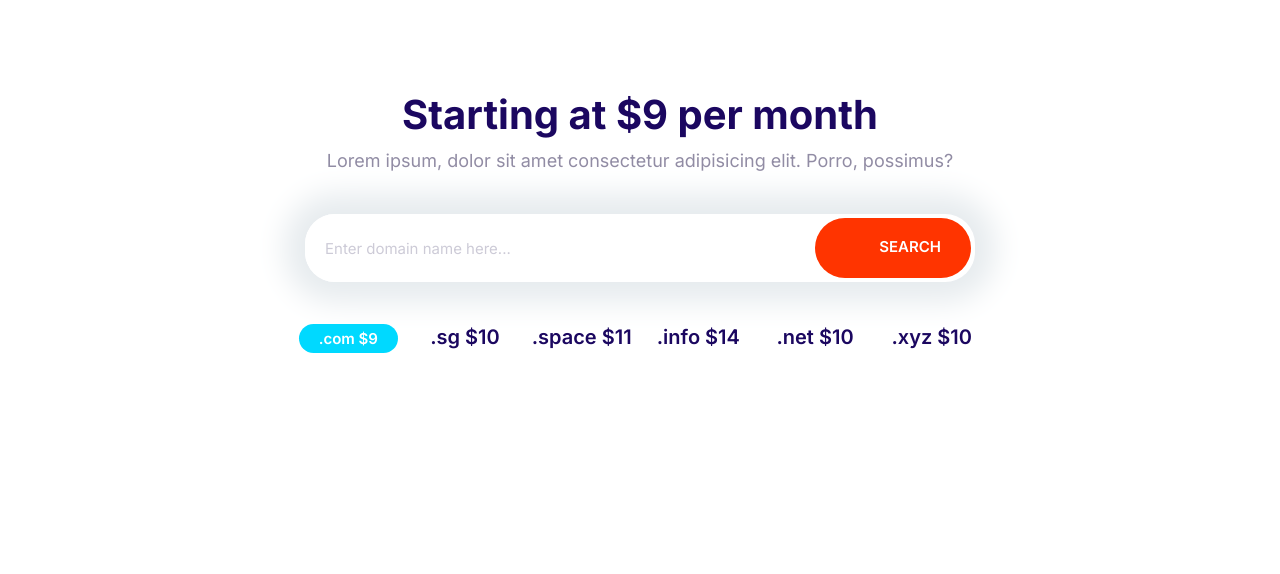
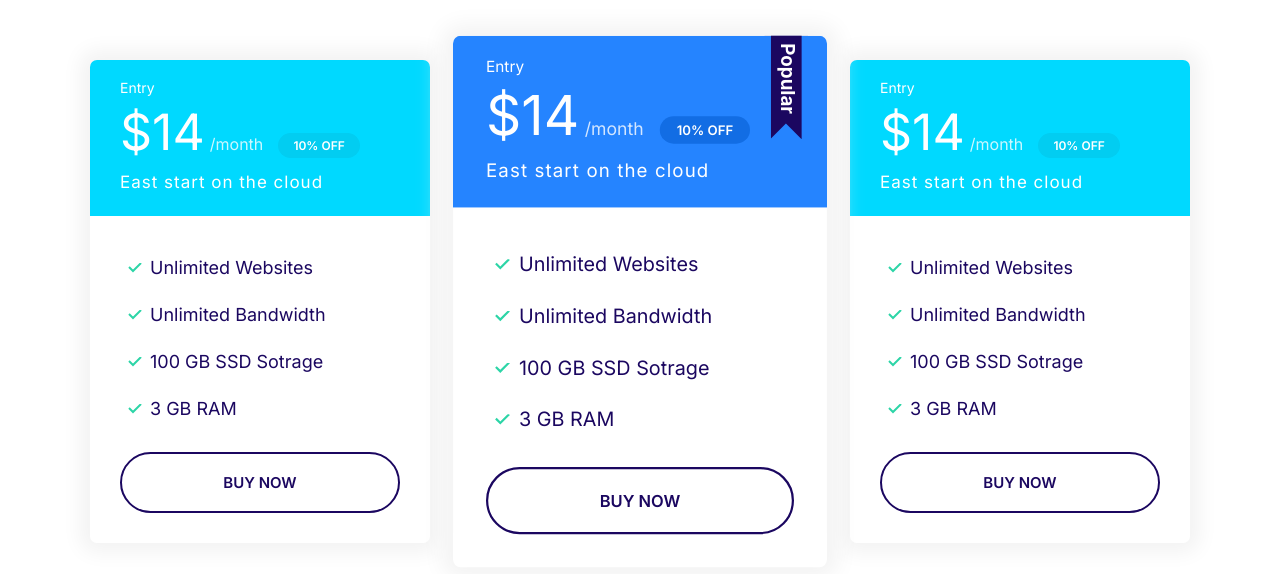
Before and after one commit to TheChosenOne9885/moshify, a plain HTML site: page index.html in a window 1280 px wide. Drawn offline with Linux system fonts and the light colour scheme.

Commit message:
Build plans block.

```diff
--- a/css/styles.css
+++ b/css/styles.css
@@ -125,6 +125,7 @@ a {
 
 .badge--small {
   font-size: 1.6rem;
+  padding: 0.5rem 1.5rem;
 }
 
 @media screen and (min-width: 1024px) {
@@ -332,7 +333,19 @@ a {
   color: #fff;
 }
 
+.card--primary .badge--primary {
+  background: #126de4;
+}
+
+.card--secondary .badge--secondary {
+  background: #02cdf1;
+}
+
 /* Plans */
+.plan {
+  transition: transform 0.2s ease-out;
+}
+
 .plan__name {
   color: #fff;
   margin: 0;
@@ -362,6 +375,10 @@ a {
   margin-bottom: 2rem;
 }
 
+.plan--popular {
+  transform: scale(1.1);
+}
+
 .plan--popular .card__header {
   position: relative;
 }
@@ -373,6 +390,14 @@ a {
   position: absolute;
   top: -6px;
   right: 5%;
+}
+
+.plan:hover {
+  transform: scale(1.05);
+}
+
+.plan--popular:hover {
+  transform: scale(1.15);
 }
 
 @media screen and (min-width: 1024px) {
@@ -726,3 +751,13 @@ a {
     grid-template-columns: repeat(auto-fit, minmax(10rem, 1fr));
   }
 }
+
+/* Plans Block */
+.block-plans .grid {
+  gap: 8rem 4rem;
+}
+
+.block-plans .card {
+  max-width: 500px;
+  margin: 0 auto;
+}
--- a/index.html
+++ b/index.html
@@ -19,35 +19,69 @@
     <link rel="stylesheet" href="css/styles.css" />
   </head>
   <body>
-    <section class="block container block-domain">
-      <header class="block__header">
-        <h2>Starting at $9 per month</h2>
-        <p>
-          Lorem ipsum, dolor sit amet consectetur adipisicing elit. Porro,
-          possimus?
-        </p>
-      </header>
-      <div class="input-group">
-        <input
-          type="text"
-          class="input"
-          placeholder="Enter domain name here..."
-        />
-        <button class="btn btn--accent">
-          <svg class="icon icon--white">
-            <use xlink:href="images/sprite.svg#search"></use>
-          </svg>
-          Search
-        </button>
+    <section class="block container block-plans">
+      <div class="grid grid--1×3">
+        <div class="plan">
+          <div class="card card--secondary">
+            <header class="card__header">
+              <h3 class="plan__name">Entry</h3>
+              <span class="plan__price">$14</span>
+              <span class="plan__billing-cycle">/month</span>
+              <span class="badge badge--secondary badge--small">10% OFF</span>
+              <span class="plan__description">East start on the cloud</span>
+            </header>
+            <div class="card__body">
+              <ul class="list list--tick">
+                <li class="list__item">Unlimited Websites</li>
+                <li class="list__item">Unlimited Bandwidth</li>
+                <li class="list__item">100 GB SSD Sotrage</li>
+                <li class="list__item">3 GB RAM</li>
+              </ul>
+              <button class="btn btn--outline btn--block">Buy Now</button>
+            </div>
+          </div>
+        </div>
+        <div class="plan plan--popular">
+          <div class="card card--primary">
+            <header class="card__header">
+              <h3 class="plan__name">Entry</h3>
+              <span class="plan__price">$14</span>
+              <span class="plan__billing-cycle">/month</span>
+              <span class="badge badge--primary badge--small">10% OFF</span>
+              <span class="plan__description">East start on the cloud</span>
+            </header>
+            <div class="card__body">
+              <ul class="list list--tick">
+                <li class="list__item">Unlimited Websites</li>
+                <li class="list__item">Unlimited Bandwidth</li>
+                <li class="list__item">100 GB SSD Sotrage</li>
+                <li class="list__item">3 GB RAM</li>
+              </ul>
+              <button class="btn btn--outline btn--block">Buy Now</button>
+            </div>
+          </div>
+        </div>
+        <div class="plan">
+          <div class="card card--secondary">
+            <header class="card__header">
+              <h3 class="plan__name">Entry</h3>
+              <span class="plan__price">$14</span>
+              <span class="plan__billing-cycle">/month</span>
+              <span class="badge badge--secondary badge--small">10% OFF</span>
+              <span class="plan__description">East start on the cloud</span>
+            </header>
+            <div class="card__body">
+              <ul class="list list--tick">
+                <li class="list__item">Unlimited Websites</li>
+                <li class="list__item">Unlimited Bandwidth</li>
+                <li class="list__item">100 GB SSD Sotrage</li>
+                <li class="list__item">3 GB RAM</li>
+              </ul>
+              <button class="btn btn--outline btn--block">Buy Now</button>
+            </div>
+          </div>
+        </div>
       </div>
-      <ul class="list block-domain__prices">
-        <li><span class="badge badge--secondary">.com $9</span></li>
-        <li>.sg $10</li>
-        <li>.space $11</li>
-        <li>.info $14</li>
-        <li>.net $10</li>
-        <li>.xyz $10</li>
-      </ul>
     </section>
     <script src="js/main.js"></script>
   </body>
```
Also changed, not shown: components/plans block.html (added, +64 -0 lines).
